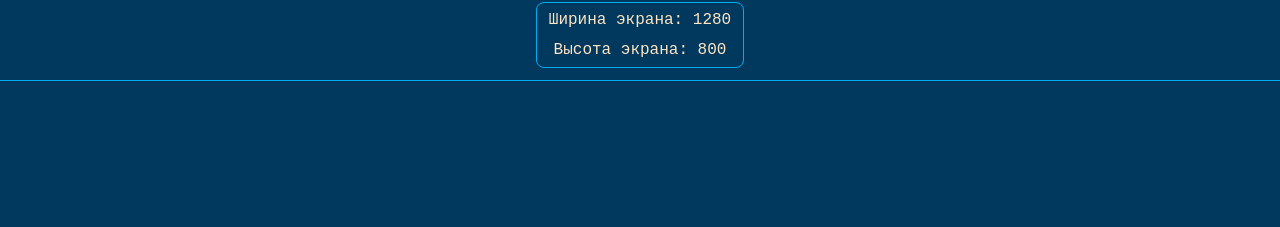
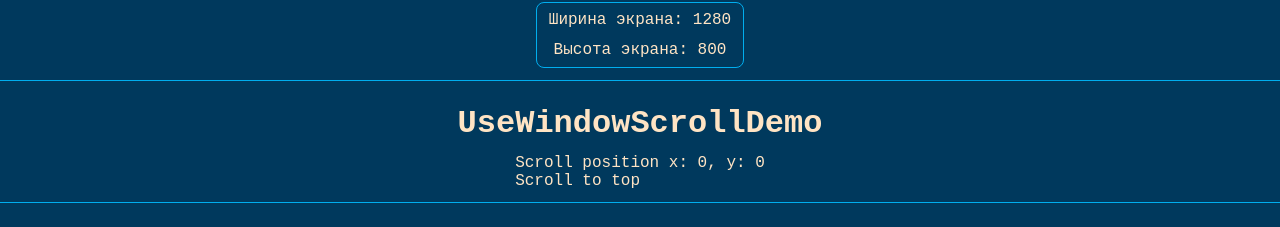
Before and after one commit to AndrewRusanov/result-university-react, a React (Vite) app: page / in a window 1280 px wide. Shown: the part 457-684 px from the top of the page. Built offline with nearby package versions, Linux system fonts and the light colour scheme; no server answers.

Commit message:
feat: add useWindowScroll

```diff
--- a/src/App.tsx
+++ b/src/App.tsx
@@ -3,6 +3,7 @@ import UseFetchDemo from './components/UseFetchDemo/UseFetchDemo'
 import UseHoverDemo from './components/UseHoverDemo/UseHoverDemo'
 import UseLocalStorageDemo from './components/UseLocalStorageDemo/UseLocalStorageDemo'
 import UseViewportSizeDemo from './components/UseViewportSizeDemo/UseViewportSizeDemo'
+import UseWindowScrollDemo from './components/UseWindowScrollDemo/UseWindowScrollDemo'
 
 function App() {
   return (
@@ -11,6 +12,7 @@ function App() {
       <UseLocalStorageDemo />
       <UseHoverDemo />
       <UseViewportSizeDemo />
+      <UseWindowScrollDemo />
     </div>
   )
 }
--- /dev/null
+++ b/src/components/UseWindowScrollDemo/UseWindowScrollDemo.css
@@ -0,0 +1,21 @@
+.UseWindowScrollDemo_container {
+  display: flex;
+  flex-direction: column;
+  align-items: center;
+  width: 100%;
+  gap: 12px;
+  padding: 0 0 12px;
+  border-bottom: 1px solid #00aeef;
+}
+
+.container_title {
+  font-weight: 700;
+  font-size: 32px;
+}
+
+.container_content {
+  display: flex;
+  flex-direction: column;
+  align-items: center;
+  gap: 12px;
+}
--- /dev/null
+++ b/src/components/UseWindowScrollDemo/UseWindowScrollDemo.tsx
@@ -0,0 +1,19 @@
+import { useWindowScroll } from '../../hooks/useWindowScroll'
+import './UseWindowScrollDemo.css'
+
+const UseWindowScrollDemo = () => {
+  const [scroll, scrollTo] = useWindowScroll()
+  return (
+    <div className='UseWindowScrollDemo_container'>
+      <h3 className='container_title'>UseWindowScrollDemo</h3>
+      <div>
+        <p>
+          Scroll position x: {scroll.x}, y: {scroll.y}
+        </p>
+        <button onClick={() => scrollTo({ y: 0 })}>Scroll to top</button>
+      </div>
+    </div>
+  )
+}
+
+export default UseWindowScrollDemo
--- /dev/null
+++ b/src/hooks/useWindowScroll.ts
@@ -0,0 +1,38 @@
+import { useEffect, useState } from 'react'
+import type {
+  Scroll,
+  ScrollToOptions,
+  UseWindowScroll,
+} from '../types/useWindowScrollTypes'
+
+const initialScroll: Scroll = {
+  y: 0,
+  x: 0,
+}
+
+const useWindowScroll = (): UseWindowScroll => {
+  const [scroll, setScroll] = useState<Scroll>(initialScroll)
+
+  const handleGetScroll = () => {
+    const newX = window.scrollX
+    const newY = window.scrollY
+
+    setScroll({ x: newX, y: newY })
+  }
+
+  useEffect(() => {
+    window.addEventListener('scroll', handleGetScroll)
+
+    return () => {
+      window.removeEventListener('scroll', handleGetScroll)
+    }
+  }, [])
+
+  const scrollTo = (scrollTo: ScrollToOptions) => {
+    window.scrollTo({ top: scrollTo.y, left: scrollTo.x })
+  }
+
+  return [scroll, scrollTo]
+}
+
+export { useWindowScroll }
--- /dev/null
+++ b/src/types/useWindowScrollTypes.ts
@@ -0,0 +1,11 @@
+export interface Scroll {
+  y: number
+  x: number
+}
+
+export interface ScrollToOptions {
+  x?: number
+  y?: number
+}
+
+export type UseWindowScroll = [Scroll, (options: ScrollToOptions) => void]
```
